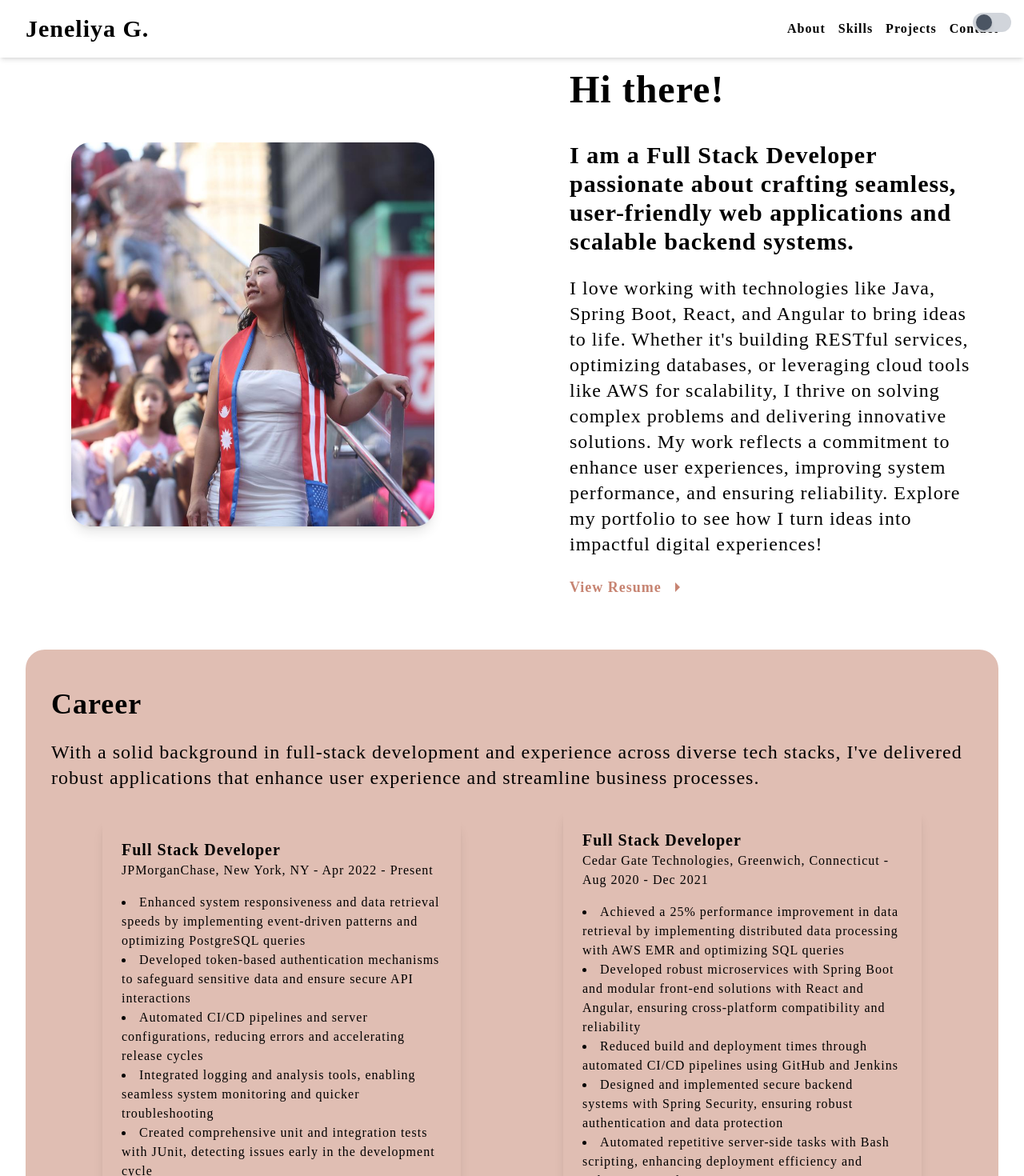
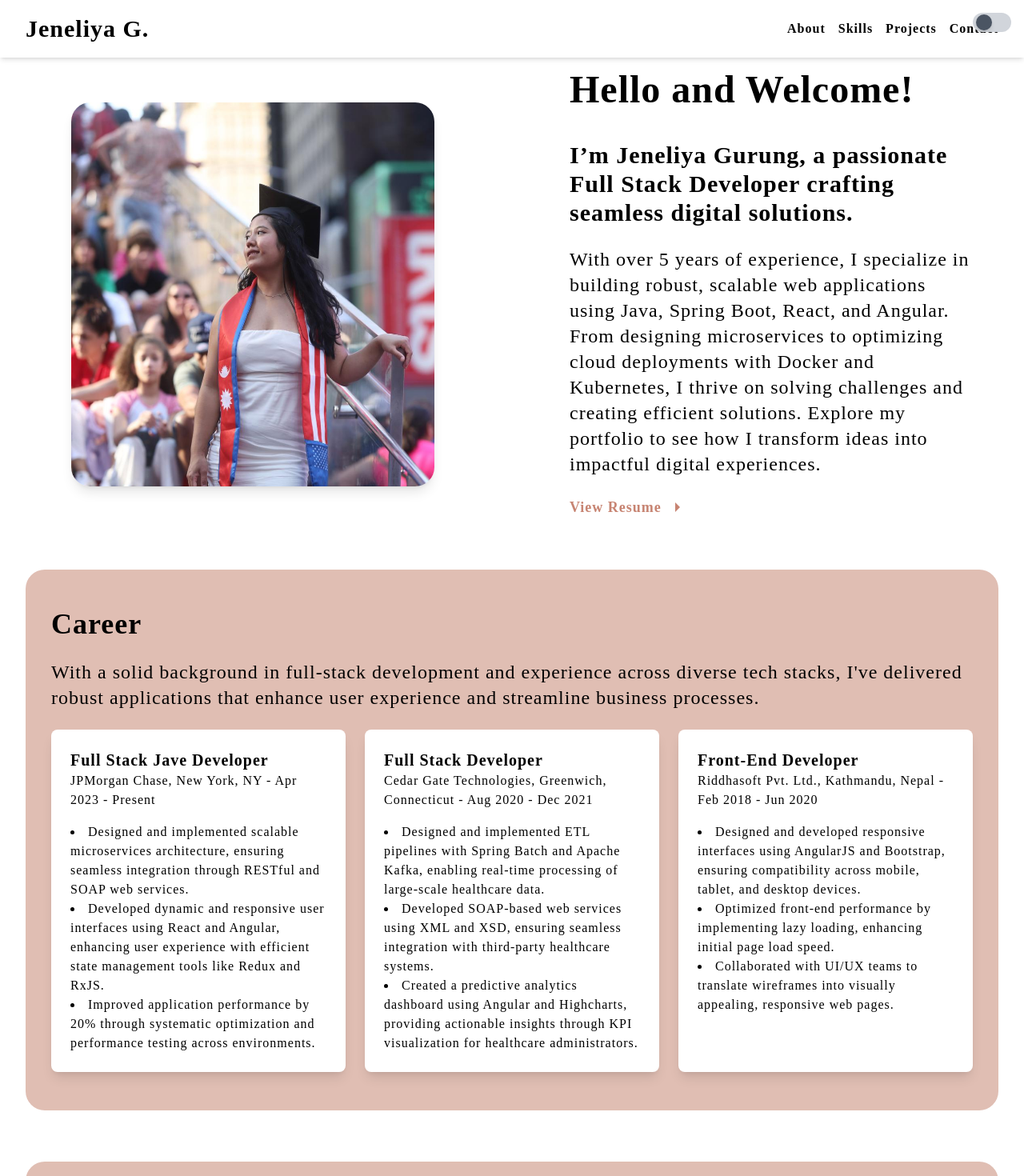
Before and after one commit to Jeneliya12/My_Portfolio, a React (Vite) app: page / in a window 1280 px wide. Shown: the top 1470 px of the page at 80% size. Built offline with nearby package versions, Linux system fonts and the light colour scheme.

Commit message:
Updated portfolio with latest changes

```diff
--- a/src/components/aboutme.jsx
+++ b/src/components/aboutme.jsx
@@ -39,21 +39,19 @@ function AboutMe({ theme }) {
             className={`flex flex-col justify-center space-y-4 lg:space-y-6 px-4 lg:px-8 ${textColor}`}
           >
             <h1 className="text-3xl sm:text-4xl lg:text-5xl font-bold mb-4">
-              Hi there!
+              Hello and Welcome!
             </h1>
             <h2 className="text-xl sm:text-2xl lg:text-3xl font-semibold leading-relaxed">
-              I am a Full Stack Developer passionate about crafting seamless,
-              user-friendly web applications and scalable backend systems.
+              I’m Jeneliya Gurung, a passionate Full Stack Developer crafting
+              seamless digital solutions.
             </h2>
             <p className="text-lg sm:text-xl lg:text-2xl leading-relaxed">
-              I love working with technologies like Java, Spring Boot, React,
-              and Angular to bring ideas to life. Whether it's building RESTful
-              services, optimizing databases, or leveraging cloud tools like AWS
-              for scalability, I thrive on solving complex problems and
-              delivering innovative solutions. My work reflects a commitment to
-              enhance user experiences, improving system performance, and
-              ensuring reliability. Explore my portfolio to see how I turn ideas
-              into impactful digital experiences!
+              With over 5 years of experience, I specialize in building robust,
+              scalable web applications using Java, Spring Boot, React, and
+              Angular. From designing microservices to optimizing cloud
+              deployments with Docker and Kubernetes, I thrive on solving
+              challenges and creating efficient solutions. Explore my portfolio
+              to see how I transform ideas into impactful digital experiences.
             </p>
             <div
               onClick={() => window.open("resume.pdf", "_blank")}
@@ -87,18 +85,16 @@ function AboutMe({ theme }) {
             enhance user experience and streamline business processes.
           </p>
 
-          <div className="grid grid-cols-1 sm:grid-cols-2 justify-center items-center">
+          <div className="grid grid-cols-1 md:grid-cols-2 lg:grid-cols-3 gap-6">
             {/* Each career card */}
             {[
               {
-                title: "Full Stack Developer",
-                company: "JPMorganChase, New York, NY - Apr 2022 - Present",
+                title: "Full Stack Jave Developer",
+                company: "JPMorgan Chase, New York, NY - Apr 2023 - Present",
                 responsibilities: [
-                  "Enhanced system responsiveness and data retrieval speeds by implementing event-driven patterns and optimizing PostgreSQL queries",
-                  "Developed token-based authentication mechanisms to safeguard sensitive data and ensure secure API interactions",
-                  "Automated CI/CD pipelines and server configurations, reducing errors and accelerating release cycles",
-                  "Integrated logging and analysis tools, enabling seamless system monitoring and quicker troubleshooting",
-                  "Created comprehensive unit and integration tests with JUnit, detecting issues early in the development cycle",
+                  "Designed and implemented scalable microservices architecture, ensuring seamless integration through RESTful and SOAP web services.",
+                  "Developed dynamic and responsive user interfaces using React and Angular, enhancing user experience with efficient state management tools like Redux and RxJS.",
+                  "Improved application performance by 20% through systematic optimization and performance testing across environments.",
                 ],
               },
               {
@@ -106,25 +102,29 @@ function AboutMe({ theme }) {
                 company:
                   "Cedar Gate Technologies, Greenwich, Connecticut - Aug 2020 - Dec 2021",
                 responsibilities: [
-                  "Achieved a 25% performance improvement in data retrieval by implementing distributed data processing with AWS EMR and optimizing SQL queries",
-                  "Developed robust microservices with Spring Boot and modular front-end solutions with React and Angular, ensuring cross-platform compatibility and reliability",
-                  "Reduced build and deployment times through automated CI/CD pipelines using GitHub and Jenkins",
-                  "Designed and implemented secure backend systems with Spring Security, ensuring robust authentication and data protection",
-                  "Automated repetitive server-side tasks with Bash scripting, enhancing deployment efficiency and reducing manual errors",
+                  "Designed and implemented ETL pipelines with Spring Batch and Apache Kafka, enabling real-time processing of large-scale healthcare data.",
+                  "Developed SOAP-based web services using XML and XSD, ensuring seamless integration with third-party healthcare systems.",
+                  "Created a predictive analytics dashboard using Angular and Highcharts, providing actionable insights through KPI visualization for healthcare administrators.",
+                ],
+              },
+              {
+                title: "Front-End Developer",
+                company:
+                  "Riddhasoft Pvt. Ltd., Kathmandu, Nepal - Feb 2018 - Jun 2020",
+                responsibilities: [
+                  "Designed and developed responsive interfaces using AngularJS and Bootstrap, ensuring compatibility across mobile, tablet, and desktop devices.",
+                  "Optimized front-end performance by implementing lazy loading, enhancing initial page load speed.",
+                  "Collaborated with UI/UX teams to translate wireframes into visually appealing, responsive web pages.",
                 ],
               },
             ].map((job, idx) => (
               <div
                 key={idx}
-                className="p-6 rounded-lg shadow-lg w-full max-w-md mx-auto"
+                className="p-6 rounded-lg shadow-lg bg-white w-full"
               >
                 <h3 className="text-xl font-semibold">{job.title}</h3>
-                <p className="text-md font-medium">{job.company}</p>
-                <ul
-                  className={`list-disc list-inside mt-4 ${
-                    theme === "dark" ? "text-white" : "text-black"
-                  }`}
-                >
+                <p className="text-md font-medium mb-4">{job.company}</p>
+                <ul className="list-disc list-inside">
                   {job.responsibilities.map((res, i) => (
                     <li key={i}>{res}</li>
                   ))}
--- a/src/components/skills.jsx
+++ b/src/components/skills.jsx
@@ -6,31 +6,37 @@ const skillsData = {
     { name: "JavaScript", level: 90 },
     { name: "HTML5", level: 90 },
     { name: "CSS3", level: 85 },
-    { name: "Next.js", level: 80 },
+    { name: "Angular", level: 85 },
+    { name: "Bootstrap", level: 80 },
     { name: "TypeScript", level: 80 },
-    { name: "Angular.js", level: 80 },
+    { name: "Highcharts", level: 70 },
   ],
   Backend: [
-    { name: "Java", level: 90 },
+    { name: "Java", level: 95 },
+    { name: "Spring Boot", level: 90 },
     { name: "Node.js", level: 85 },
     { name: "Express.js", level: 80 },
     { name: "Python", level: 75 },
     { name: "Django", level: 70 },
-    { name: "GraphQL", level: 60 },
+    { name: "SOAP APIs", level: 80 },
+    { name: "REST APIs", level: 90 },
   ],
   Tools: [
     { name: "Git", level: 90 },
     { name: "Postman", level: 85 },
-    { name: "CI/CD", level: 80 },
-    { name: "Docker", level: 75 },
-    { name: "Jenkins", level: 70 },
-    { name: "Webpack", level: 70 },
+    { name: "CI/CD", level: 85 },
+    { name: "Docker", level: 80 },
+    { name: "Jenkins", level: 80 },
+    { name: "Kubernetes", level: 75 },
+    { name: "SonarQube", level: 70 },
+    { name: "JMeter", level: 70 },
   ],
   Database: [
-    { name: "PostgreSQL", level: 80 },
-    { name: "MongoDB", level: 80 },
-    { name: "MySQL", level: 75 },
-    { name: "Firebase", level: 70 },
+    { name: "Oracle", level: 85 },
+    { name: "Cassandra", level: 80 },
+    { name: "MySQL", level: 80 },
+    { name: "PostgreSQL", level: 75 },
+    { name: "MongoDB", level: 75 },
     { name: "Redis", level: 70 },
   ],
 };
```
Also changed, not shown: 1 other file (tests, documents, lock files or other folders).
